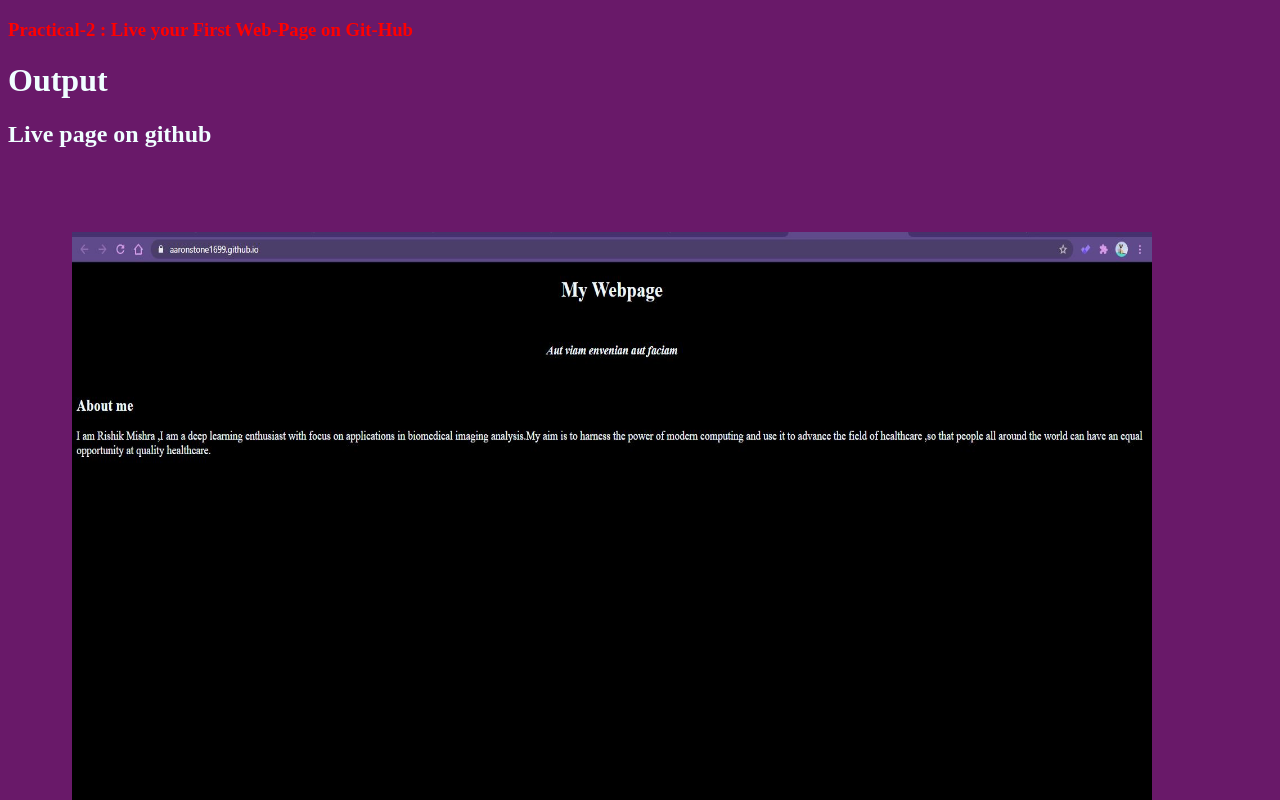
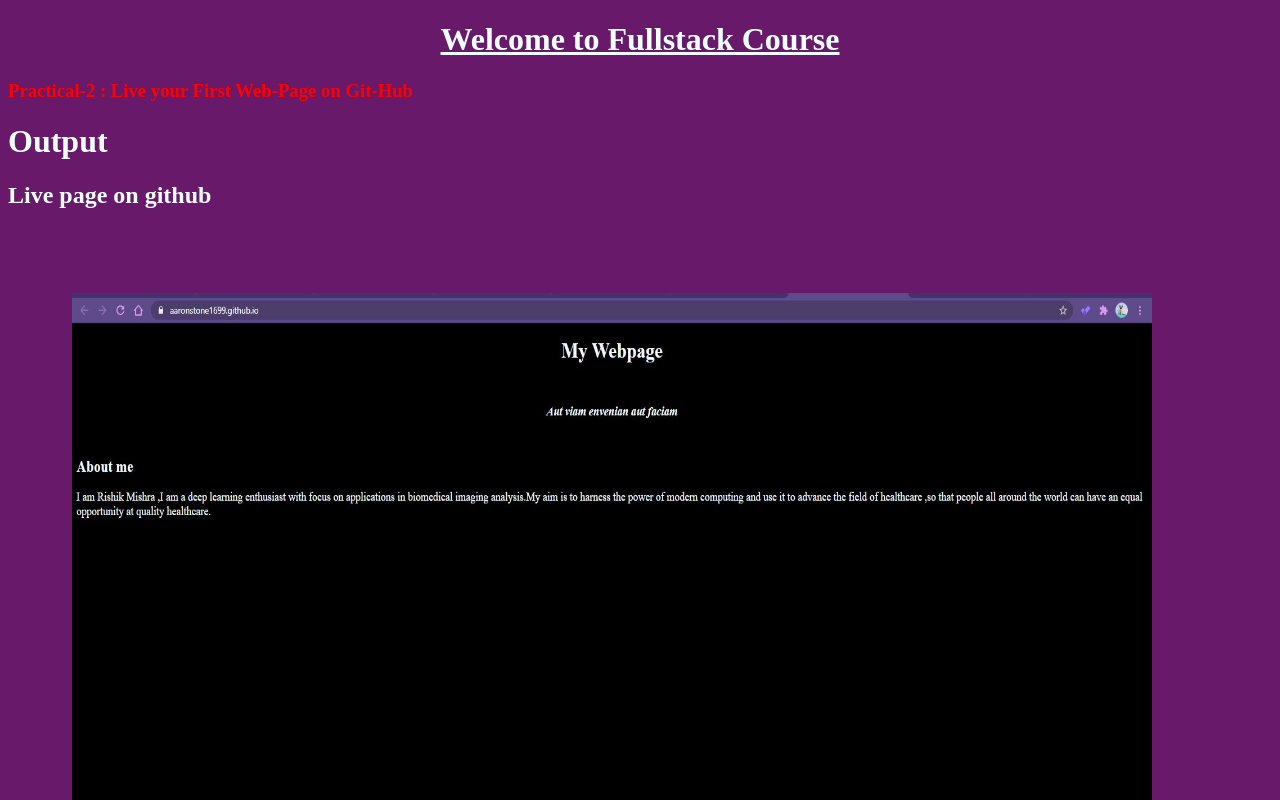
Before and after one commit to aaronstone1699/aaronstone1699.github.io, a plain HTML site: page practical_2.html in a window 1280 px wide. Shown: the top 800 px of the page. Drawn offline with Linux system fonts and the light colour scheme.

Commit message:
Update practical_2.html

```diff
--- a/practical_2.html
+++ b/practical_2.html
@@ -8,7 +8,7 @@
 </head>
 
 <body style="background-color:rgb(105, 25, 105);">
-
+<h1 style="text-align:center"><a href='index.html' style="color:azure;"> Welcome to Fullstack Course </a></h1>
     <h3 style="color:red">
         Practical-2 : Live your First Web-Page on Git-Hub</h3>
     <h1 style="color: azure;">Output</h1>
```
